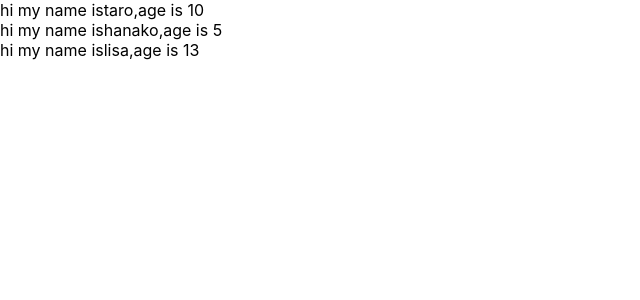
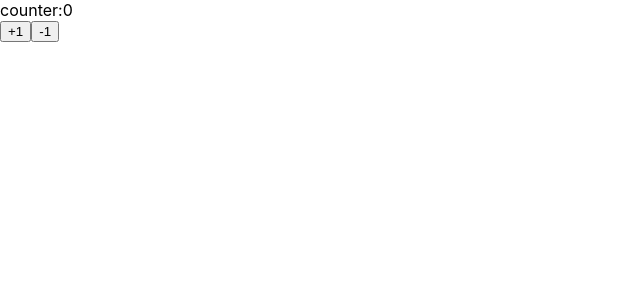
Before and after one commit to totoriri/u-react-redux, a React (Create React App) app: page / in a window 1280 px wide. Shown: the top 300 px of the page, without its empty margins (0-640 px from the left). Built offline with nearby package versions, Linux system fonts and the light colour scheme.

Commit message:
add state

```diff
--- a/src/App.js
+++ b/src/App.js
@@ -1,33 +1,46 @@
 import React from 'react';
-import PropTypes from 'prop-types'
 
 function App() {
-  const profiles = [
-    { name: "taro", age: 10 },
-    { name: "hanako", age: 5 },
-    { name: "lisa" ,age:13},
-  ]
 
   return (
     <div>
-      {
-        profiles.map((profile,index) => {
-          return <User name={profile.name} age={profile.age} key={index} />
-        })
-      }
+     <Counter　/>
     </div>
   )
 }
 
-const User = (props) => {
-  return (
-    <div>hi my name is{props.name},age is {props.age} </div>
-  )
+class Counter extends React.Component{
+  constructor(props) {
+    super(props)
+    this.state = {
+      count:0
+    }
+  }
+
+  handlePlusButton = () => {
+    console.log("handlePlusButton")
+    this.setState({
+      count:this.state.count+1
+    })
+    console.log(this.state.count)
+  }
+
+  handleMinusBUtton = () => {
+    this.setState({
+      count:this.state.count-1
+    })
+  }
+  render() {
+    console.log("reander")
+    return (
+      <React.Fragment>
+        <div>counter:{this.state.count} </div>
+        <button onClick={this.handlePlusButton}>+1</button>
+        <button onClick={this.handleMinusBUtton}>-1</button>
+      </React.Fragment>
+    )
+   }
 }
 
-User.propTypes = {
-  name: PropTypes.string,
-  age:PropTypes.number.isRequired
-}
 
 export default App;
```
